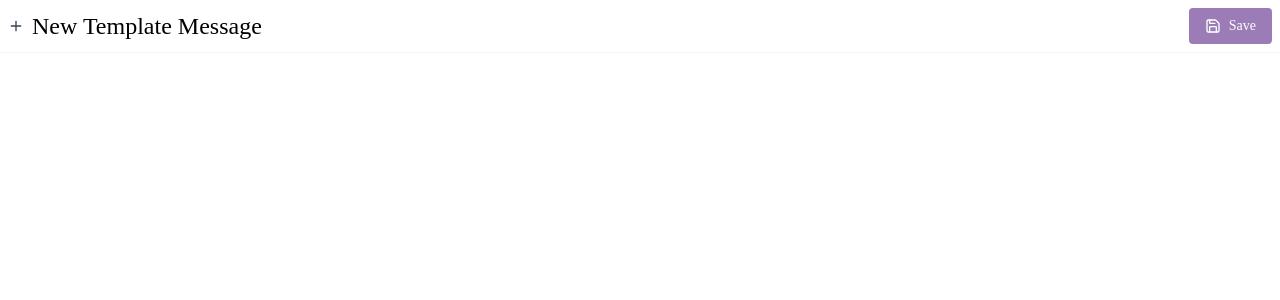
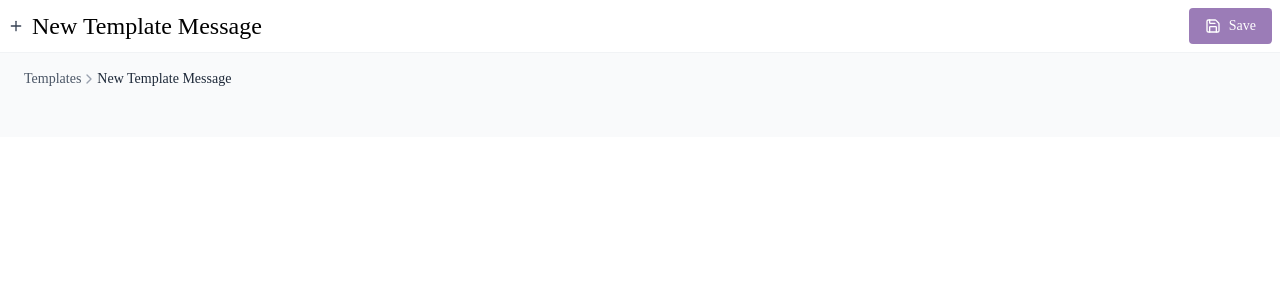
Before and after one commit to sirSayed98/template-message, a React (Vite) app: page / in a window 1280 px wide. Shown: the top 300 px of the page. Built offline with nearby package versions, Linux system fonts and the light colour scheme.

Commit message:
feat: create TemplateWrapper component and integrate it into Home page

```diff
--- /dev/null
+++ b/src/components/template-wrapper.tsx
@@ -0,0 +1,21 @@
+import TempleteBreadcrumb from './templete-breadcrumb';
+
+export default function TemplateWrapper() {
+  return (
+    <div className="bg-gray-50 px-6">
+      <TempleteBreadcrumb />
+      <div className="flex flex-col md:flex-row">
+        <div className="w-full md:w-2/3">
+          <div className="p-4">
+          {/* TODO: add the template details here */}
+          </div>
+        </div>
+        <div className="w-full md:w-1/3">
+          <div className="p-4">
+            {/* TODO: add the template preview here */}
+          </div>
+        </div>
+      </div>
+    </div>
+  )
+}
--- a/src/pages/home.tsx
+++ b/src/pages/home.tsx
@@ -1,8 +1,10 @@
 import NewTemplateHeader from "@/components/new-template-header"
+import TemplateWrapper from "@/components/template-wrapper"
 export default function Home() {
   return (
     <>
       <NewTemplateHeader />
+      <TemplateWrapper />
     </>
   )
 }
```
